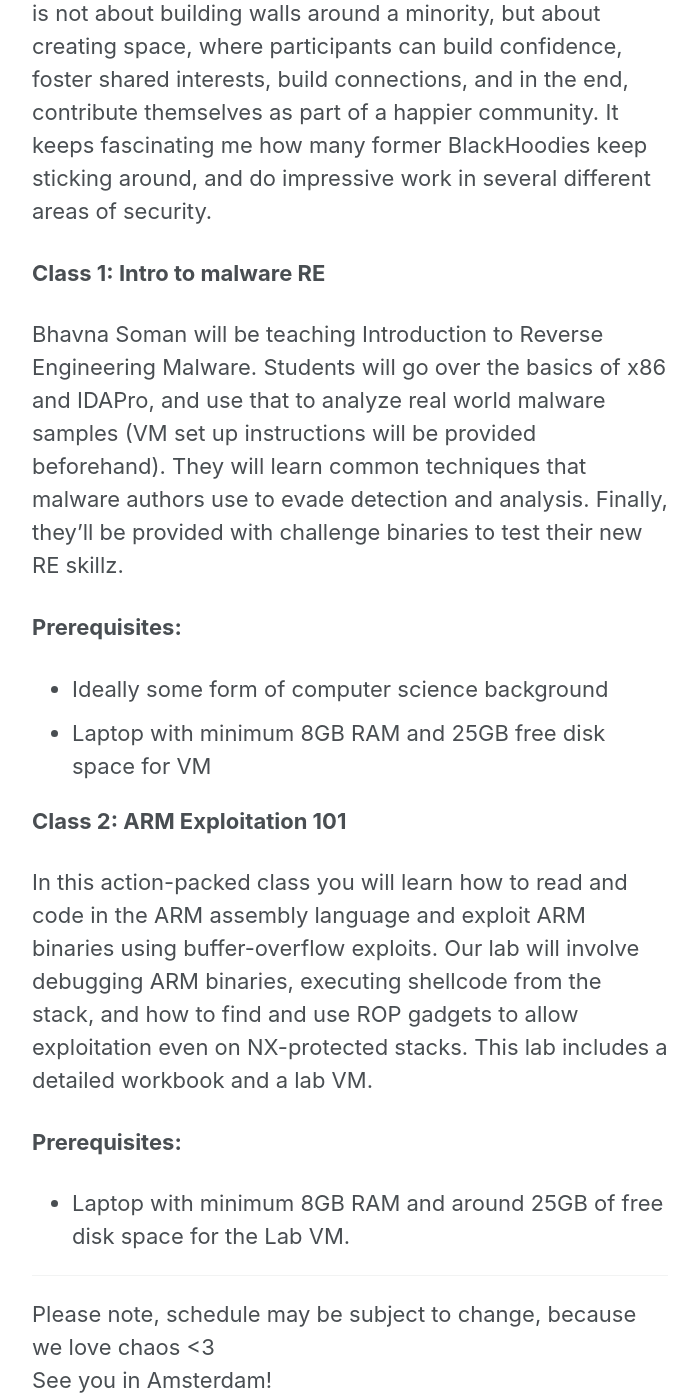
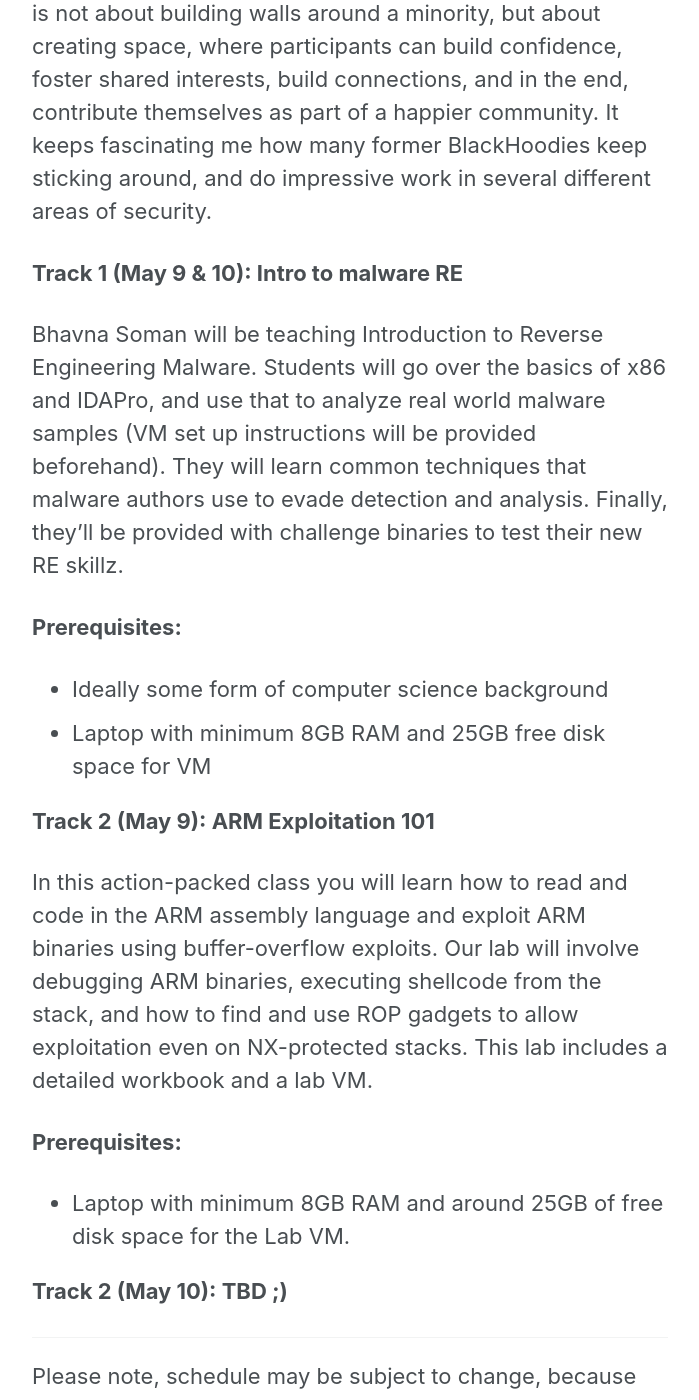
Before and after one commit to blackhoodieRE/blackhoodiere.github.io, a Jekyll site: the page built from _posts/2019-01-29-HITB.md, in a window 1280 px wide and 1400 px high, scrolled down 1880 px. Shown: the whole window, without its empty margins (290-989 px from the left). Built offline with Jekyll 4.4.1, drawn with Linux system fonts in a browser that asks for light colours.

Commit message:
Update 2019-01-29-HITB.md

```diff
--- a/_posts/2019-01-29-HITB.md
+++ b/_posts/2019-01-29-HITB.md
@@ -36,7 +36,7 @@ My past teaching experience shows me, that is not due to lack of interest in cha
 
 The BlackHoodie workshops aim to make complex subjects more tangible and less intimidating for women, in order to get motivated hackerettes started on their security careers. It is not about building walls around a minority, but about creating space, where participants can build confidence, foster shared interests, build connections, and in the end, contribute themselves as part of a happier community. It keeps fascinating me how many former BlackHoodies keep sticking around, and do impressive work in several different areas of security.
 
-**Class 1: Intro to malware RE**
+**Track 1 (May 9 & 10): Intro to malware RE**
 
 Bhavna Soman will be teaching Introduction to Reverse Engineering Malware. Students will go over the basics of x86 and IDAPro, and use that to analyze real world malware samples (VM set up instructions will be provided beforehand). They will learn common techniques that malware authors use to evade detection and analysis. Finally, they'll be provided with challenge binaries to test their new RE skillz.
 
@@ -47,7 +47,7 @@ Bhavna Soman will be teaching Introduction to Reverse Engineering Malware. Stude
 *   Ideally some form of computer science background
 *   Laptop with minimum 8GB RAM and 25GB free disk space for VM
 
-**Class 2: ARM Exploitation 101**
+**Track 2 (May 9): ARM Exploitation 101**
 
 In this action-packed class you will learn how to read and code in the ARM assembly language and exploit ARM binaries using buffer-overflow exploits. Our lab will involve debugging ARM binaries, executing shellcode from the stack, and how to find and use ROP gadgets to allow exploitation even on NX-protected stacks. This lab includes a detailed workbook and a lab VM.
 
@@ -57,6 +57,8 @@ In this action-packed class you will learn how to read and code in the ARM assem
 
 *   Laptop with minimum 8GB RAM and around 25GB of free disk space for the Lab VM.
 
+**Track 2 (May 10): TBD ;)**
+
 __________
 
 Please note, schedule may be subject to change, because we love chaos <3  \
```
